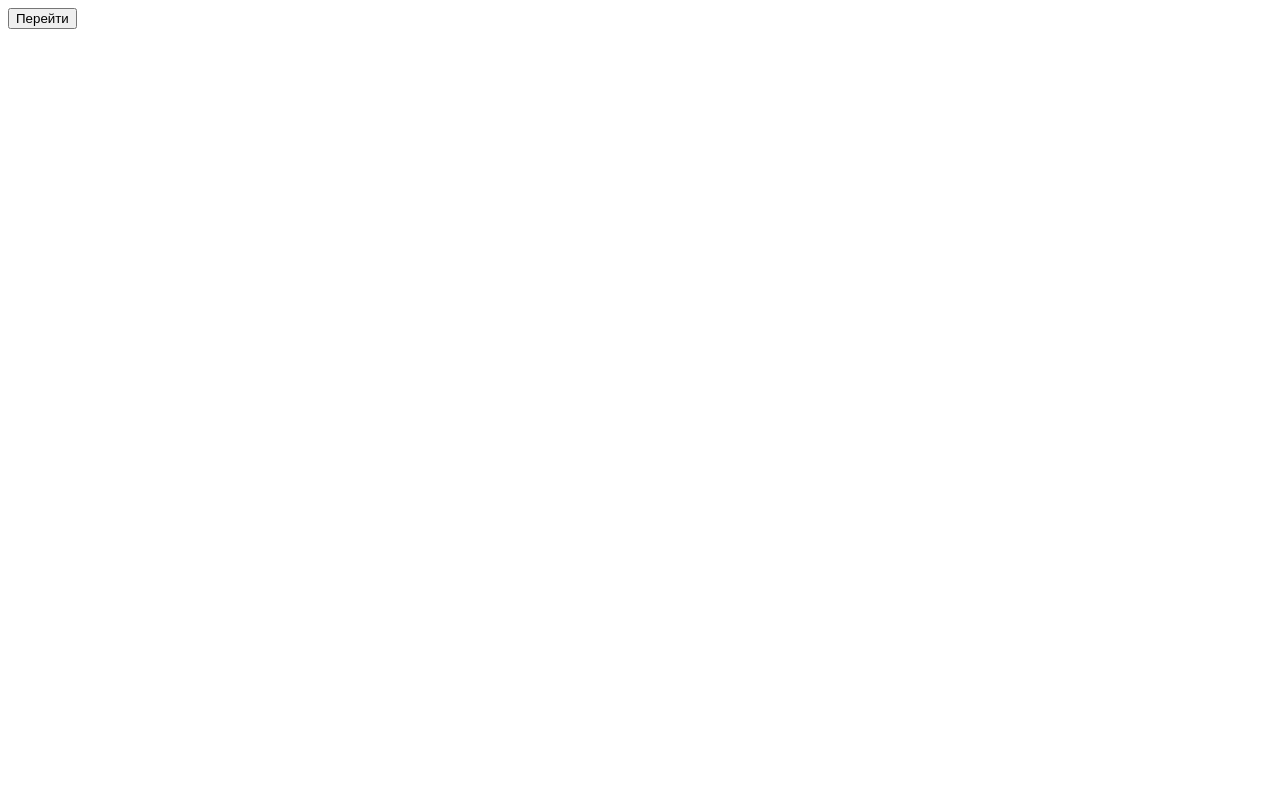
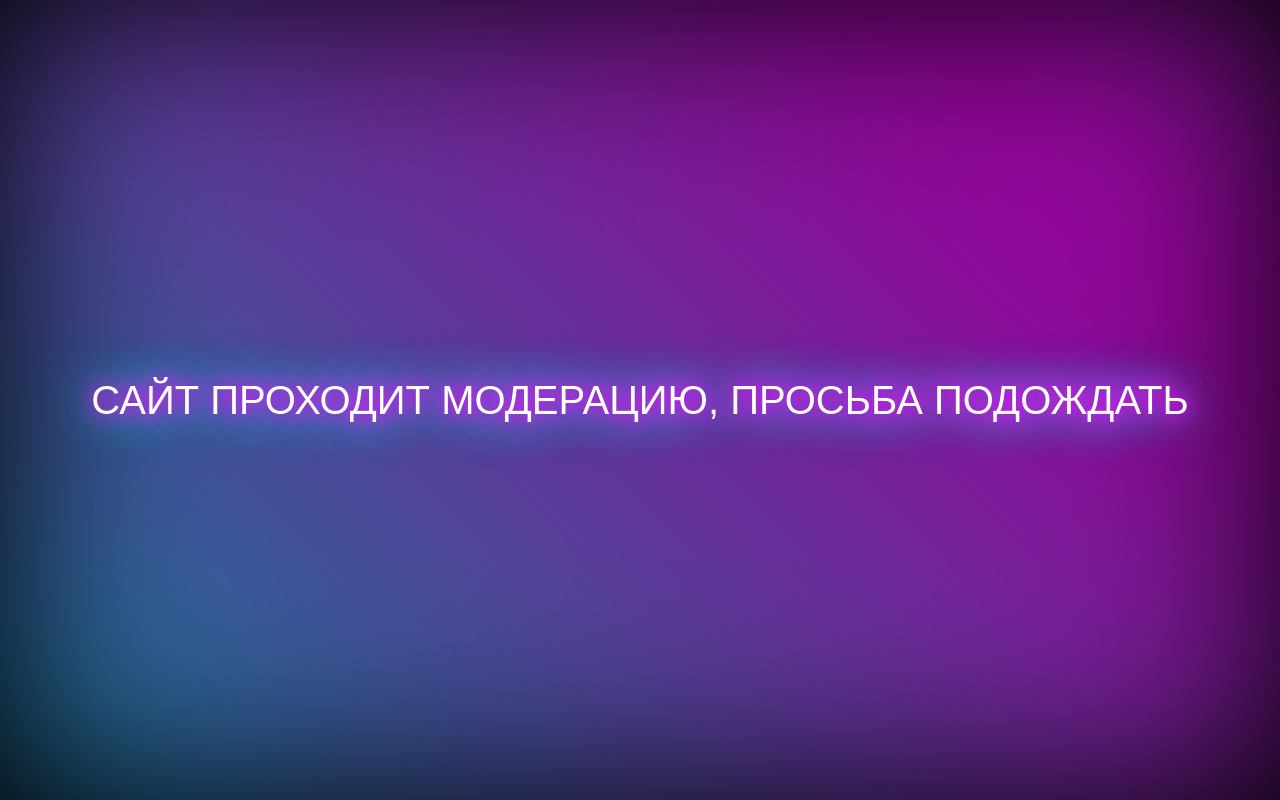
Before and after one commit to WinShop31/ilovemymom, a plain HTML site: page index.html in a window 1280 px wide. Drawn offline with Linux system fonts and the light colour scheme.

Commit message:
Update index.html

```diff
--- a/index.html
+++ b/index.html
@@ -1,11 +1,75 @@
 <!DOCTYPE html>
-<html lang="en">
+<html lang="ru">
 <head>
     <meta charset="UTF-8">
     <meta name="viewport" content="width=device-width, initial-scale=1.0">
-    <title>Redirect Button</title>
+    <title>Сайт на модерации</title>
+    <style>
+        body {
+            margin: 0;
+            height: 100vh;
+            display: flex;
+            justify-content: center;
+            align-items: center;
+            background: #000;
+            overflow: hidden;
+            font-family: 'Arial', sans-serif;
+        }
+
+        /* Неоновый фон */
+        .background {
+            position: absolute;
+            width: 100%;
+            height: 100%;
+            background: linear-gradient(45deg, #ff00ff, #00f0ff, #ff00ff, #00f0ff);
+            background-size: 400%;
+            animation: colorShift 8s ease infinite;
+            filter: blur(100px);
+            opacity: 0.6;
+        }
+
+        @keyframes colorShift {
+            0% { background-position: 0% 50%; }
+            50% { background-position: 100% 50%; }
+            100% { background-position: 0% 50%; }
+        }
+
+        /* Неоновый текст */
+        .text {
+            position: relative;
+            color: #fff;
+            font-size: 2.5em;
+            text-align: center;
+            text-transform: uppercase;
+            text-shadow:
+                0 0 10px #ff00ff,
+                0 0 20px #ff00ff,
+                0 0 40px #00f0ff,
+                0 0 80px #00f0ff;
+            animation: neonGlow 1.5s ease-in-out infinite alternate;
+            z-index: 1;
+        }
+
+        @keyframes neonGlow {
+            from {
+                text-shadow:
+                    0 0 10px #ff00ff,
+                    0 0 20px #ff00ff,
+                    0 0 30px #00f0ff,
+                    0 0 40px #00f0ff;
+            }
+            to {
+                text-shadow:
+                    0 0 20px #ff00ff,
+                    0 0 30px #ff00ff,
+                    0 0 50px #00f0ff,
+                    0 0 60px #00f0ff;
+            }
+        }
+    </style>
 </head>
 <body>
-    <button onclick="window.location.href='v2raytun://import/https://connect.wispyx.net/sub/YW5kcm9pZF9OZElLSnYsMTc1NTAxNDIwNA_F_EQTB_Q8#android_NdIKJv'">Перейти</button>
+    <div class="background"></div>
+    <div class="text">Сайт проходит модерацию, просьба подождать</div>
 </body>
-</html>
+        </html>
```
